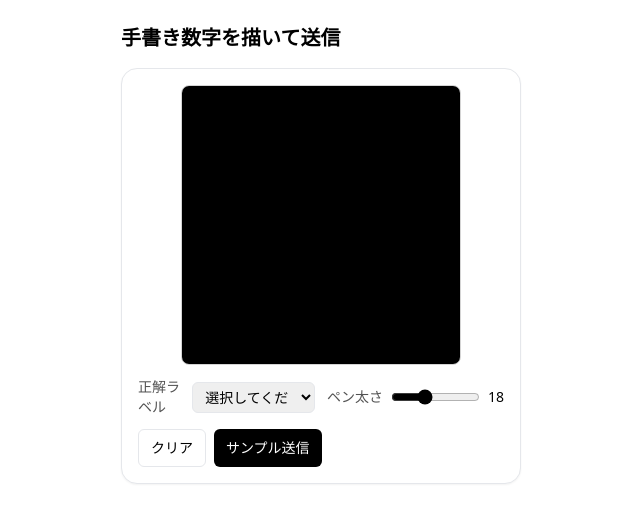
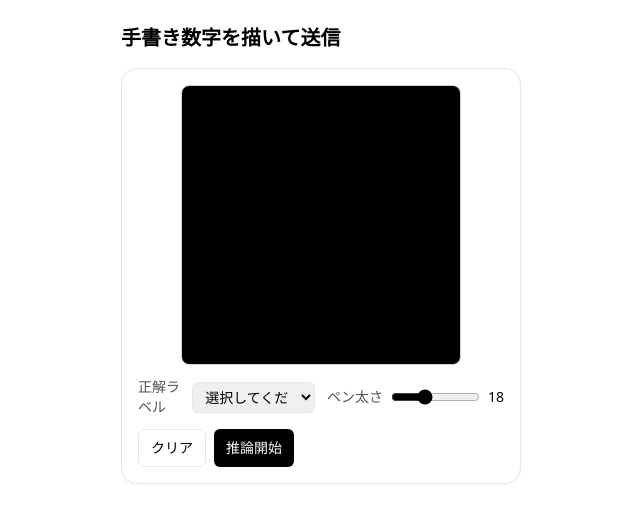
Before and after one commit to kaimu0719/mnist-canvas-learning-front, a Nuxt app: page / in a window 1280 px wide. Shown: the top 522 px of the page, without its empty margins (319-959 px from the left). Built offline with nearby package versions, Linux system fonts and the light colour scheme.

Commit message:
feat: clarify inference button

```diff
--- a/pages/index.vue
+++ b/pages/index.vue
@@ -69,7 +69,7 @@
 
         <button type="button" @click="submitDrawing" :disabled="isSending"
           class="inline-flex items-center gap-2 rounded-md bg-black text-white px-3 py-2 text-sm disabled:opacity-50 hover:opacity-90 active:scale-[0.99] transition">
-          {{ isSending ? '送信中...' : 'サンプル送信' }}
+          {{ isSending ? '推論中...' : '推論開始' }}
         </button>
       </div>
     </div>
```
